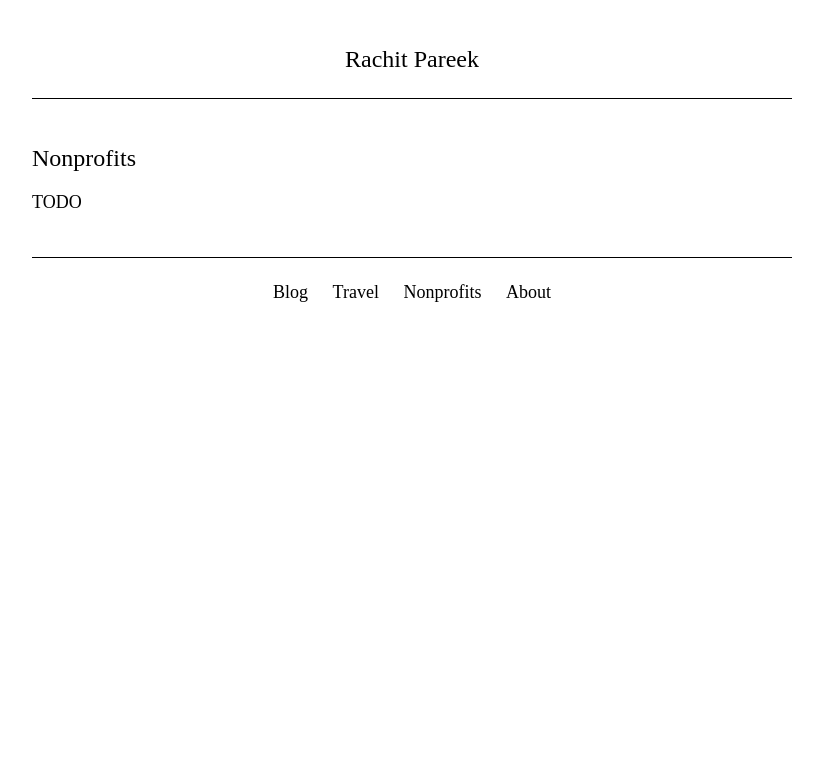
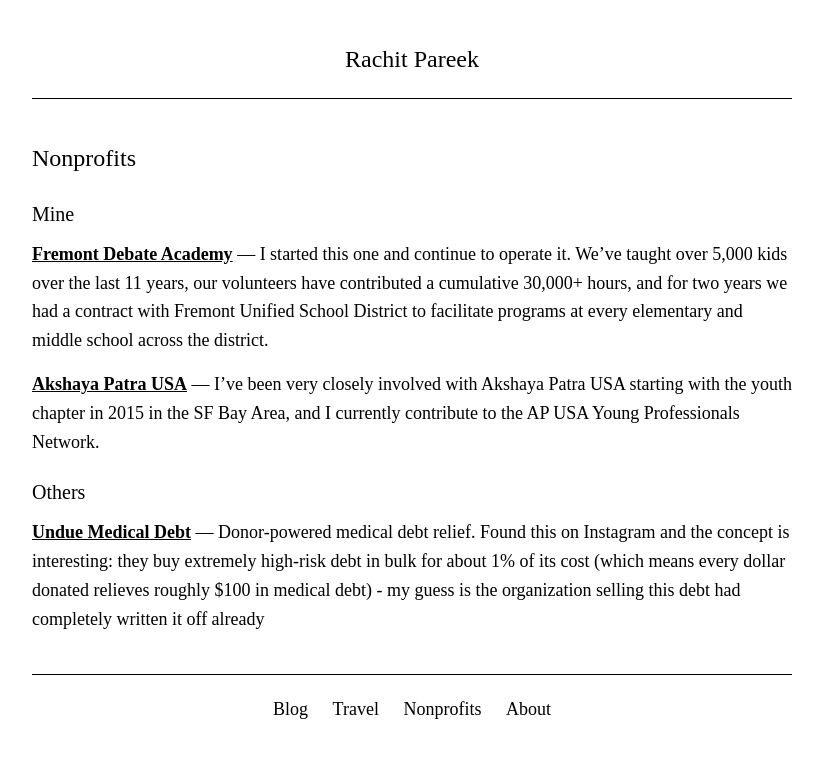
Before and after one commit to rachitpareek/rachitpareek.github.io, a Jekyll site: the page built from pages/nonprofits.md, in a window 1280 px wide. Shown: the top 758 px of the page, without its empty margins (228-1050 px from the left). Built offline with Jekyll 4.4.1, drawn with Linux system fonts in a browser that asks for light colours.

Commit message:
Add nonprofits page content
- Added Fremont Debate Academy with program details
- Added Akshaya Patra USA involvement
- Added Undue Medical Debt organization

Co-Authored-By: Claude Sonnet 4.5 <noreply@anthropic.com>

```diff
--- a/pages/nonprofits.md
+++ b/pages/nonprofits.md
@@ -6,4 +6,12 @@ permalink: /nonprofits/
 
 # Nonprofits
 
-TODO
+## Mine
+
+**[Fremont Debate Academy](https://www.fremontdebate.org/)** — I started this one and continue to operate it. We've taught over 5,000 kids over the last 11 years, our volunteers have contributed a cumulative 30,000+ hours, and for two years we had a contract with Fremont Unified School District to facilitate programs at every elementary and middle school across the district.
+
+**[Akshaya Patra USA](https://www.akshayapatrausa.org/)** — I've been very closely involved with Akshaya Patra USA starting with the youth chapter in 2015 in the SF Bay Area, and I currently contribute to the AP USA Young Professionals Network.
+
+## Others
+
+**[Undue Medical Debt](https://unduemedicaldebt.org/)** — Donor-powered medical debt relief. Found this on Instagram and the concept is interesting: they buy extremely high-risk debt in bulk for about 1% of its cost (which means every dollar donated relieves roughly $100 in medical debt) - my guess is the organization selling this debt had completely written it off already
```
